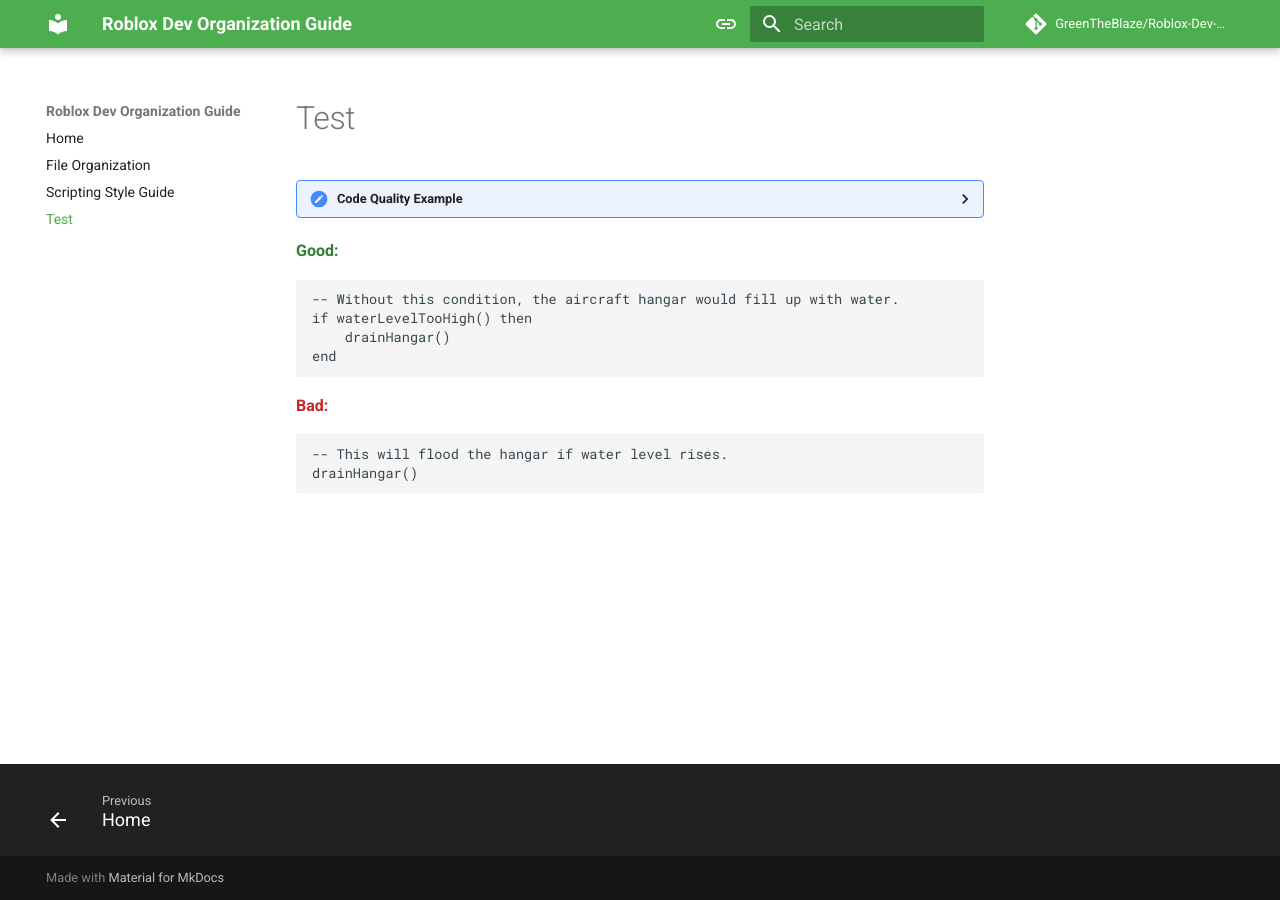
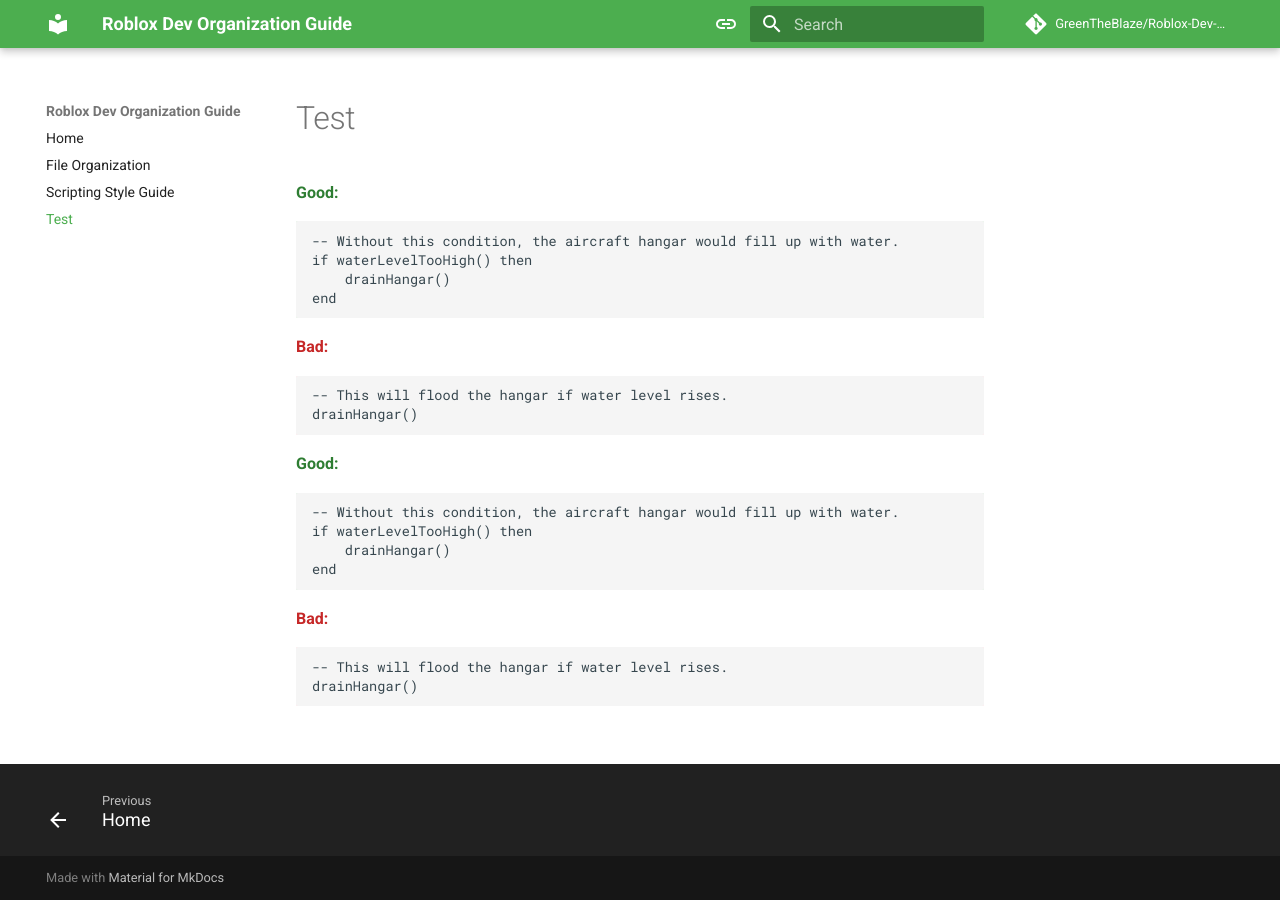
Before and after one commit to GreenTheBlaze/Roblox-Dev-Organization-Guide, an MkDocs documentation site: the page built from docs/test-code.md, in a window 1280 px wide. Built offline with MkDocs 1.6.1 and Material for MkDocs 9.7.7, drawn with Linux system fonts in a browser that asks for light colours; comment, search, counter and statistics services are not loaded.

Commit message:
Update test-code.md

```diff
--- a/docs/test-code.md
+++ b/docs/test-code.md
@@ -1,6 +1,3 @@
-<details>
-<summary>Code Quality Example</summary>
-
 <p class="style-good">Good:</p>
 
 <div class="codehilite good"><pre><code>-- Without this condition, the aircraft hangar would fill up with water.
@@ -14,8 +11,6 @@
 <div class="codehilite bad"><pre><code>-- This will flood the hangar if water level rises.
 drainHangar()
 </code></pre></div>
-
-</details>
 
 
 
```
